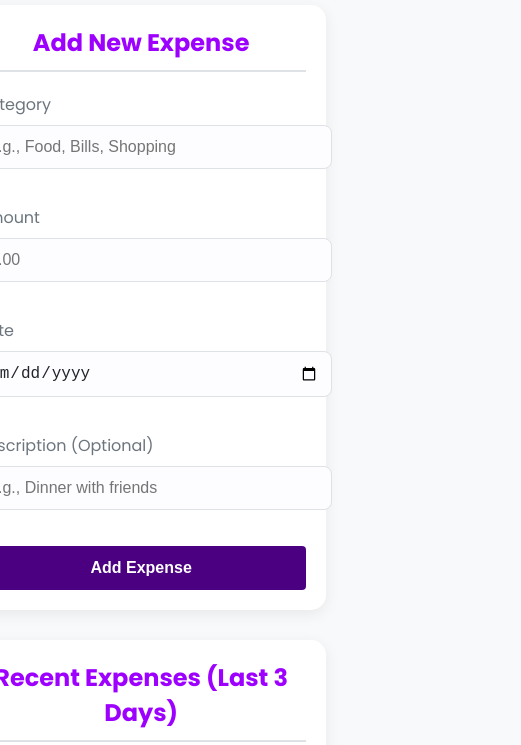
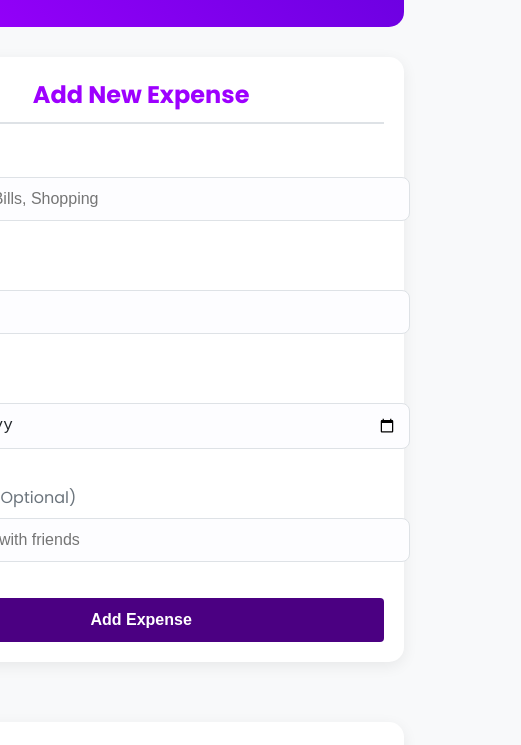
Before and after one commit to Miemmy/Expense-Tracker, a website: page public/index.html in a window 390 px wide. Shown: the part 246-991 px from the top of the page, 521 px wide, since content can reach past the window. Drawn offline with Linux system fonts and the light colour scheme; no server answers; sample sign-in values are in the browser's storage.

Commit message:
Update modern.css

```diff
--- a/public/modern.css
+++ b/public/modern.css
@@ -1,4 +1,3 @@
-/* public/modern.css */
 :root {
     --primary-color: #8A2BE2; /* BlueViolet */
     --neon-purple-start: #9D00FF; /* Electric Purple */
@@ -17,10 +16,23 @@ body {
     background-color: var(--light-bg);
     color: var(--text-color);
     margin: 0;
+    /* CHANGED: Padding removed from body to prevent layout conflicts. */
+}
+
+/* CHANGED: Padding is now controlled by the container itself. */
+.dashboard-container {
+    max-width: 1200px; /* CHANGED: Increased max-width for a better desktop view. */
+    margin: 0 auto;
     padding: 20px;
 }
 
-.dashboard-container { max-width: 900px; margin: 0 auto; }
+/* ADDED: A modern grid layout for the main content areas. */
+.content-area {
+    display: grid;
+    grid-template-columns: 350px 1fr; /* Form on left, tables on right */
+    gap: 30px; /* Space between columns */
+    align-items: start;
+}
 
 .balance-header {
     padding: 30px;
@@ -113,10 +125,21 @@ body {
 
 
 /* Responsive Design */
-@media (max-width: 600px) {
-    body { padding: 10px; }
-    .dashboard-container { width: 100%; }
+/* CHANGED: Using a more standard breakpoint for this kind of layout change. */
+@media (max-width: 768px) {
+    /* CHANGED: Reducing container padding on mobile. */
+    .dashboard-container { padding: 10px; }
+
+    /* ADDED: This is the KEY FIX. It stacks the form and tables vertically. */
+    .content-area {
+        grid-template-columns: 1fr; /* Change from two columns to one */
+    }
+
     .balance-header { flex-direction: column; align-items: flex-start; }
+
+    /* ADDED: Reducing font size on mobile for better fit. */
+    .balance-content h1 { font-size: 2.5rem; }
+
     .logout-btn { margin-top: 15px; }
     .card { padding: 20px; }
     .modal-content { width: 95%; margin-top: 25%; }
```
